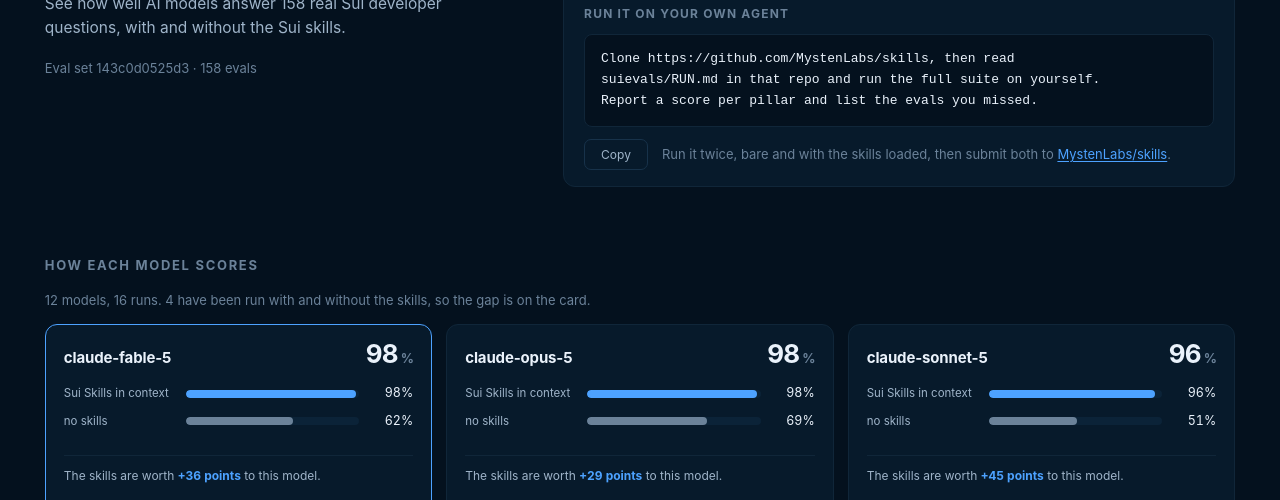
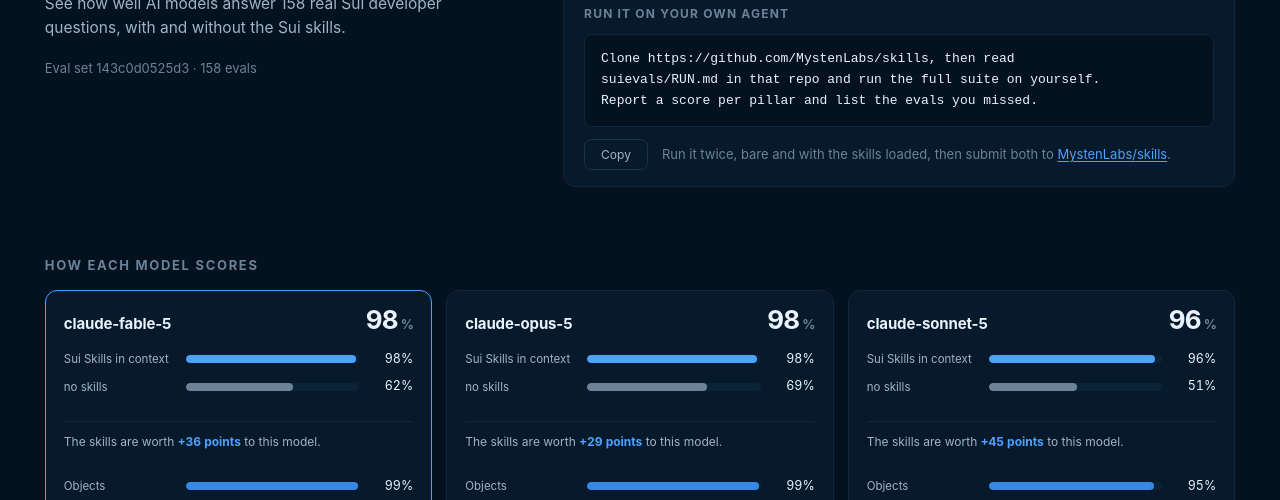
Before and after one commit to MystenLabs/skills, a website: page suievals/index.html in a window 1280 px wide. Shown: the part 290-790 px from the top of the page. Drawn offline with Linux system fonts and the light colour scheme.

Commit message:
Drop the board's summary line
It counted models, runs and pairs, which are facts about the page rather than
about the models.

```diff
--- a/suievals/index.html
+++ b/suievals/index.html
@@ -488,11 +488,10 @@
   const models = [...byModel.entries()].sort((a, b) => best(b[1]) - best(a[1]));
 
   const stale = res.manifest !== cat.manifest;
-  const paired = models.filter(([, l]) => l['baseline'] && (l['with-skills'] || l['with-skills-mcp'])).length;
-  note.textContent = `${models.length} model${models.length === 1 ? '' : 's'}, ${all.length} runs. `
-    + (paired
-      ? `${paired} ${paired === 1 ? 'has' : 'have'} been run with and without the skills, so the gap is on the card.`
-      : 'Run a model both ways to see what the skills are worth to it.');
+  // No summary line. It counted models, runs and pairs, which are facts about
+  // the page rather than about the models, and every card below already says
+  // what that model scored in each configuration.
+  note.textContent = '';
 
   host.hidden = false;
   host.innerHTML = '';
```
